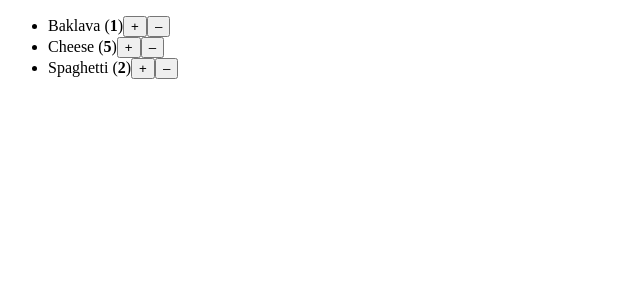
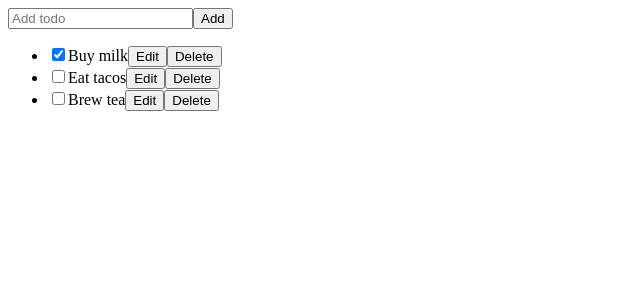
Before and after one commit to vladislav0sidorov/Solution-for-university, a React (Vite) app: page / in a window 1280 px wide. Shown: the top 300 px of the page, without its empty margins (0-640 px from the left). Built offline with nearby package versions, Linux system fonts and the light colour scheme.

Commit message:
2_7_4 Fix the mutations using Immer

```diff
--- /dev/null
+++ b/src/AddTodo.tsx
@@ -0,0 +1,18 @@
+import { useState } from 'react'
+
+export default function AddTodo({ onAddTodo }: { onAddTodo: (title: string) => void }) {
+  const [title, setTitle] = useState('')
+  return (
+    <>
+      <input placeholder="Add todo" value={title} onChange={e => setTitle(e.target.value)} />
+      <button
+        onClick={() => {
+          setTitle('')
+          onAddTodo(title)
+        }}
+      >
+        Add
+      </button>
+    </>
+  )
+}
--- a/src/App.tsx
+++ b/src/App.tsx
@@ -1,77 +1,57 @@
-// 2_7_2 Remove an item from the shopping cart
+// 2_7_4 Fix the mutations using Immer
 /*
-    Заполните логику handleIncreaseClick так, чтобы нажатие "+" увеличивало соответствующее число.
+    В этом примере все обработчики событий в App.js используют мутацию. В результате редактирование и удаление todos не работает. Перепишите handleAddTodo, handleChangeTodo и handleDeleteTodo с помощью Immer
 */
 
-import { useState } from 'react'
+import { useImmer } from 'use-immer'
+import AddTodo from './AddTodo'
+import TaskList from './TaskList'
 
-const initialProducts = [
-  {
-    id: 0,
-    name: 'Baklava',
-    count: 1
-  },
-  {
-    id: 1,
-    name: 'Cheese',
-    count: 5
-  },
-  {
-    id: 2,
-    name: 'Spaghetti',
-    count: 2
-  }
+export type Todo = {
+  id: number
+  title: string
+  done: boolean
+}
+
+let nextId = 3
+const initialTodos = [
+  { id: 0, title: 'Buy milk', done: true },
+  { id: 1, title: 'Eat tacos', done: false },
+  { id: 2, title: 'Brew tea', done: false }
 ]
 
-export default function ShoppingCart() {
-  const [products, setProducts] = useState(initialProducts)
+export default function TaskApp() {
+  const [todos, setTodos] = useImmer(initialTodos)
 
-  function handleIncreaseClick(productId: number) {
-    setProducts(
-      products.map(product => {
-        if (product.id === productId) {
-          return {
-            ...product,
-            count: product.count + 1
-          }
-        } else {
-          return product
-        }
+  function handleAddTodo(title: string) {
+    setTodos(draft => {
+      draft.push({
+        id: nextId++,
+        title: title,
+        done: false
       })
-    )
+    })
   }
 
-  function handleDecreaseClick(productId: number) {
-    setProducts(
-      products
-        .map(product => {
-          if (product.id === productId) {
-            return {
-              ...product,
-              count: product.count - 1
-            }
-          }
-          return product
-        })
-        .filter(product => product.count > 0)
-    )
+  function handleChangeTodo(nextTodo: Todo) {
+    setTodos(draft => {
+      const todo = draft.find(t => t.id === nextTodo.id)!
+      todo.title = nextTodo.title
+      todo.done = nextTodo.done
+    })
+  }
+
+  function handleDeleteTodo(todoId: number) {
+    setTodos(draft => {
+      const index = draft.findIndex(t => t.id === todoId)
+      draft.splice(index, 1)
+    })
   }
 
   return (
-    <ul>
-      {products.map(product => (
-        <li key={product.id}>
-          {product.name} (<b>{product.count}</b>)
-          <button
-            onClick={() => {
-              handleIncreaseClick(product.id)
-            }}
-          >
-            +
-          </button>
-          <button onClick={() => handleDecreaseClick(product.id)}>–</button>
-        </li>
-      ))}
-    </ul>
+    <>
+      <AddTodo onAddTodo={handleAddTodo} />
+      <TaskList todos={todos} onChangeTodo={handleChangeTodo} onDeleteTodo={handleDeleteTodo} />
+    </>
   )
 }
--- /dev/null
+++ b/src/TaskList.tsx
@@ -0,0 +1,66 @@
+import { useState } from 'react'
+import { Todo } from './App'
+
+export default function TaskList({
+  todos,
+  onChangeTodo,
+  onDeleteTodo
+}: {
+  todos: Todo[]
+  onChangeTodo: (nextTodo: Todo) => void
+  onDeleteTodo: (todoId: number) => void
+}) {
+  return (
+    <ul>
+      {todos.map(todo => (
+        <li key={todo.id}>
+          <Task todo={todo} onChange={onChangeTodo} onDelete={onDeleteTodo} />
+        </li>
+      ))}
+    </ul>
+  )
+}
+
+function Task({ todo, onChange, onDelete }: { todo: Todo; onChange: (nextTodo: Todo) => void; onDelete: (todoId: number) => void }) {
+  const [isEditing, setIsEditing] = useState(false)
+  let todoContent
+  if (isEditing) {
+    todoContent = (
+      <>
+        <input
+          value={todo.title}
+          onChange={e => {
+            onChange({
+              ...todo,
+              title: e.target.value
+            })
+          }}
+        />
+        <button onClick={() => setIsEditing(false)}>Save</button>
+      </>
+    )
+  } else {
+    todoContent = (
+      <>
+        {todo.title}
+        <button onClick={() => setIsEditing(true)}>Edit</button>
+      </>
+    )
+  }
+  return (
+    <label>
+      <input
+        type="checkbox"
+        checked={todo.done}
+        onChange={e => {
+          onChange({
+            ...todo,
+            done: e.target.checked
+          })
+        }}
+      />
+      {todoContent}
+      <button onClick={() => onDelete(todo.id)}>Delete</button>
+    </label>
+  )
+}
```
